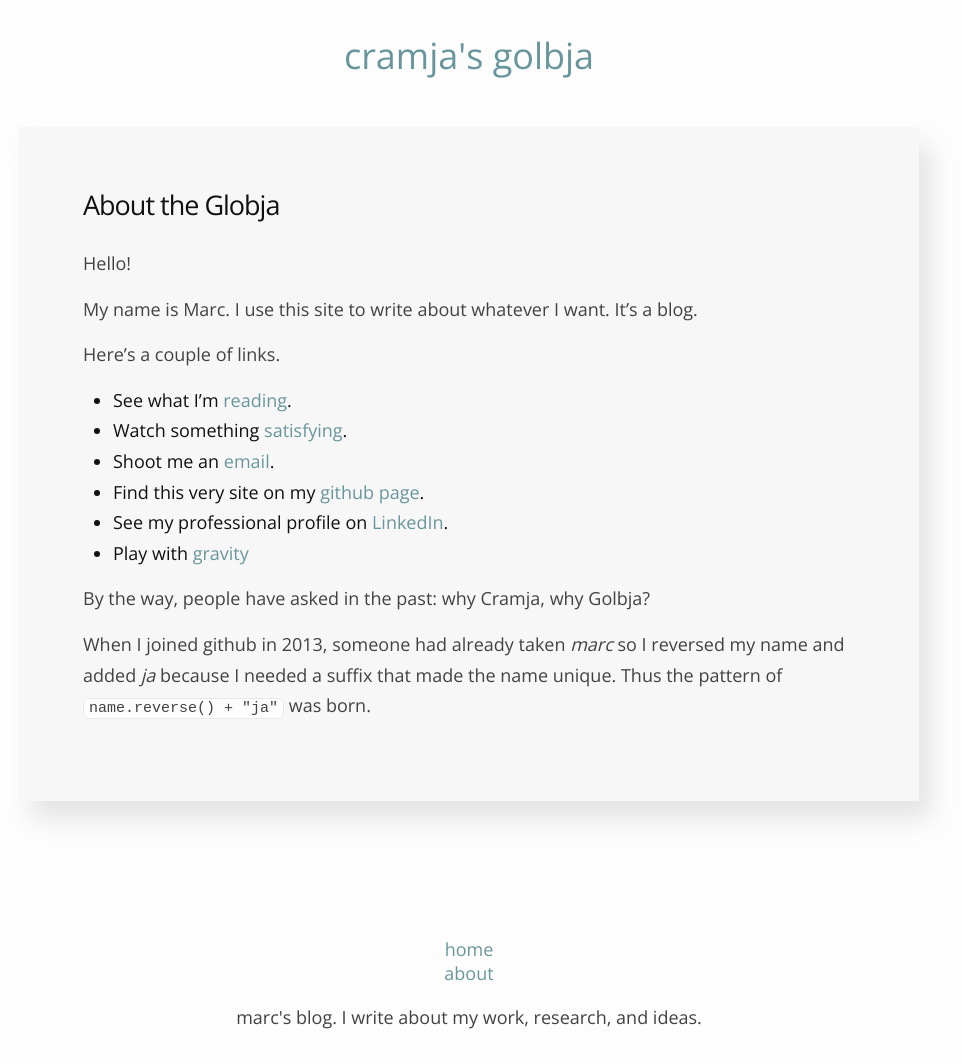
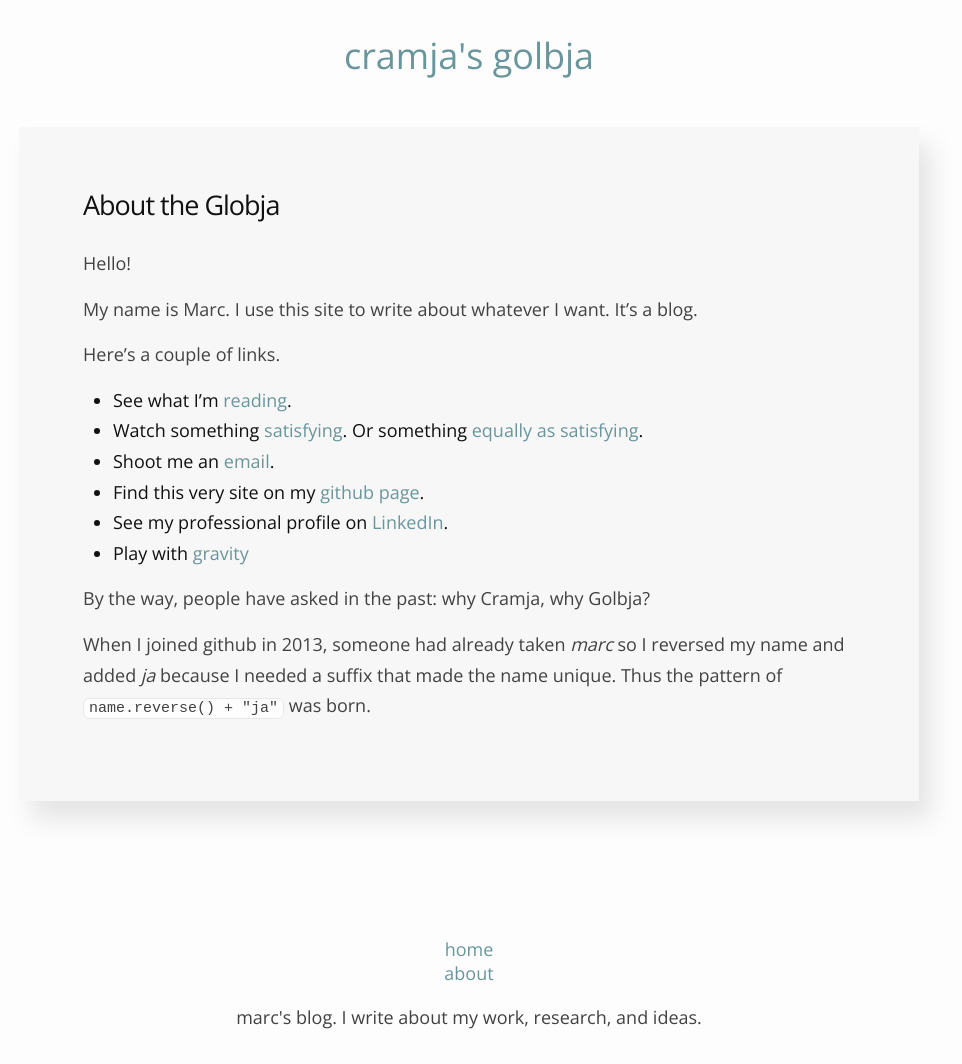
Before and after one commit to cramja/cramja.github.io, a Jekyll site: the page built from about.md, in a window 1280 px wide. Shown: the whole page, without its empty margins (171-1133 px from the left). Built offline with Jekyll 4.4.1, drawn with Linux system fonts in a browser that asks for light colours.

Commit message:
Add another cow gif

```diff
--- a/about.md
+++ b/about.md
@@ -10,7 +10,7 @@
 Here's a couple of links.
 
 *  See what I'm [reading](/reading/).
-*  Watch something [satisfying](http://i.imgur.com/AqLvXJh.gifv).
+*  Watch something [satisfying](http://i.imgur.com/AqLvXJh.gifv). Or something [equally as satisfying](https://gfycat.com/thatalivedogwoodclubgall).
 *  Shoot me an [email](mailto:marc.spehlmann@gmail.com).
 *  Find this very site on my [github page](https://github.com/cramja).
 *  See my professional profile on [LinkedIn](https://www.linkedin.com/pub/marc-spehlmann/8b/25/a6/).
```
